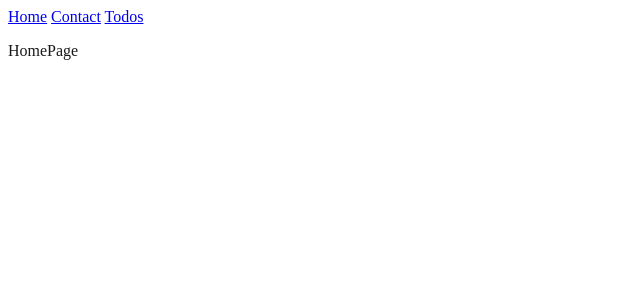
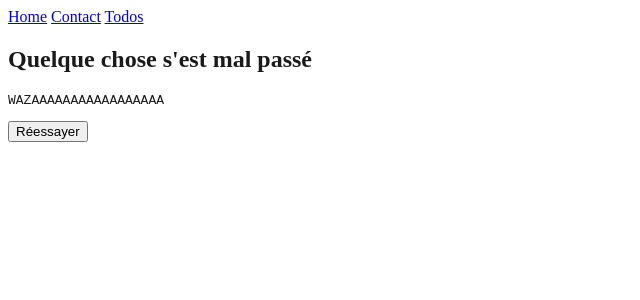
Before and after one commit to kyo06/exo-jour1-react-ts, a React (Vite) app: page / in a window 1280 px wide. Shown: the top 300 px of the page, without its empty margins (0-640 px from the left). Built offline with nearby package versions, Linux system fonts and the light colour scheme.

Commit message:
feat: add withAppErrorBoundary HOC for error handling and integrate it into HomePage

```diff
--- a/package.json
+++ b/package.json
@@ -17,6 +17,7 @@
     "@reduxjs/toolkit": "^2.12.0",
     "react": "^19.2.6",
     "react-dom": "^19.2.6",
+    "react-error-boundary": "^6.1.2",
     "react-redux": "^9.3.0",
     "react-router": "^7.17.0",
     "redux": "^5.0.1"
--- /dev/null
+++ b/src/hoc/withAppErrorBoundary.tsx
@@ -0,0 +1,53 @@
+import {
+  withErrorBoundary,
+  type FallbackProps,
+} from 'react-error-boundary'
+import type { ComponentType, ErrorInfo } from 'react'
+
+const ErrorFallback = ({
+  error,
+  resetErrorBoundary,
+}: FallbackProps) => {
+  const errorMessage = error instanceof Error
+    ? error.message
+    : String(error)
+
+  return (
+    <div role="alert" className="error-container">
+      <h2>Quelque chose s'est mal passé</h2>
+
+      <pre>{errorMessage}</pre>
+
+      <button onClick={resetErrorBoundary}>
+        Réessayer
+      </button>
+    </div>
+  )
+}
+
+function logToSentry(
+  error: Error,
+  info: ErrorInfo
+) {
+  console.error(error, info)
+  // Sentry.captureException(...)
+}
+
+export function withAppErrorBoundary<P extends object>(
+  Component: ComponentType<P>
+) {
+  return withErrorBoundary(Component, {
+    FallbackComponent: ErrorFallback,
+
+    onError: (
+      error: unknown,
+      info: ErrorInfo
+    ) => {
+      logToSentry(error as Error, info)
+    },
+
+    onReset: () => {
+      window.location.reload()
+    },
+  })
+}
--- a/src/pages/HomePage/index.tsx
+++ b/src/pages/HomePage/index.tsx
@@ -1,4 +1,7 @@
-export default function HomePage() {
+import { withAppErrorBoundary } from '@/hoc/withAppErrorBoundary'
+
+function HomePage() {
+    throw Error('WAZAAAAAAAAAAAAAAAAA');
     return (
         <>
         <p>
@@ -7,3 +10,5 @@
         </>
     )
 }
+
+export default withAppErrorBoundary(HomePage);
```
Also changed, not shown: 1 other file (tests, documents, lock files or other folders).
